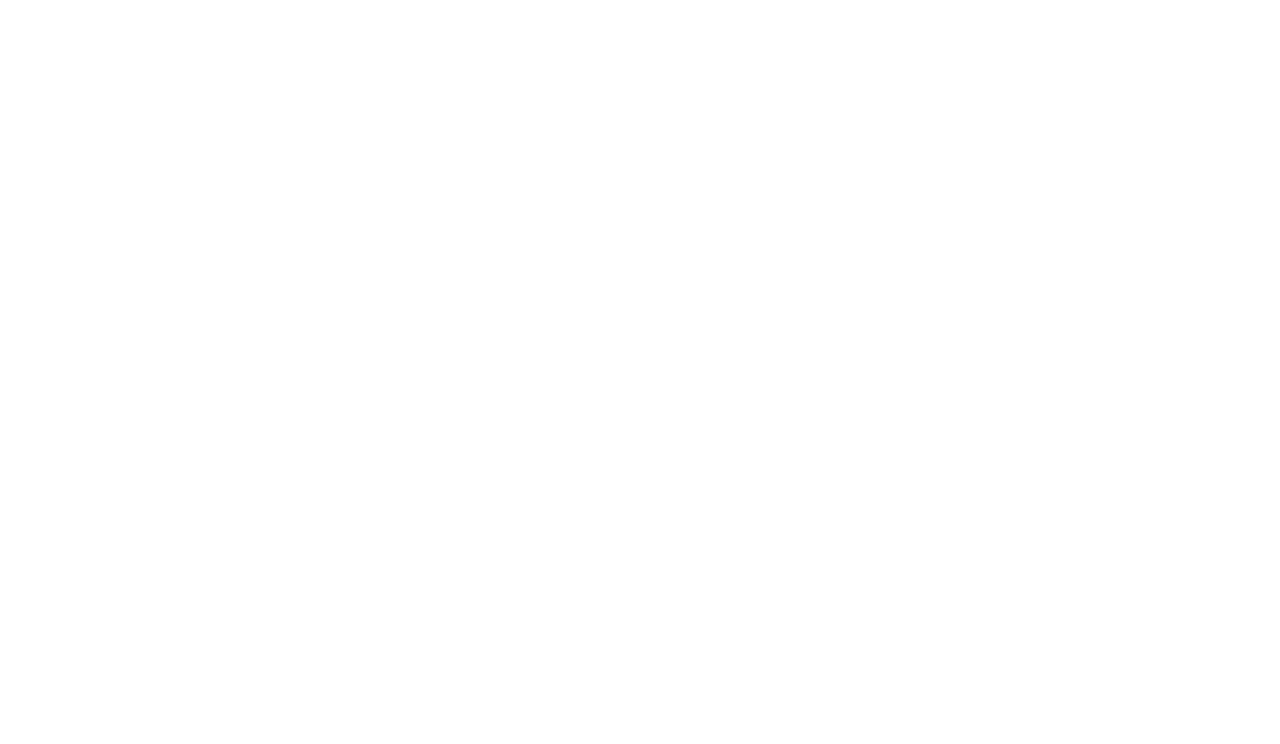
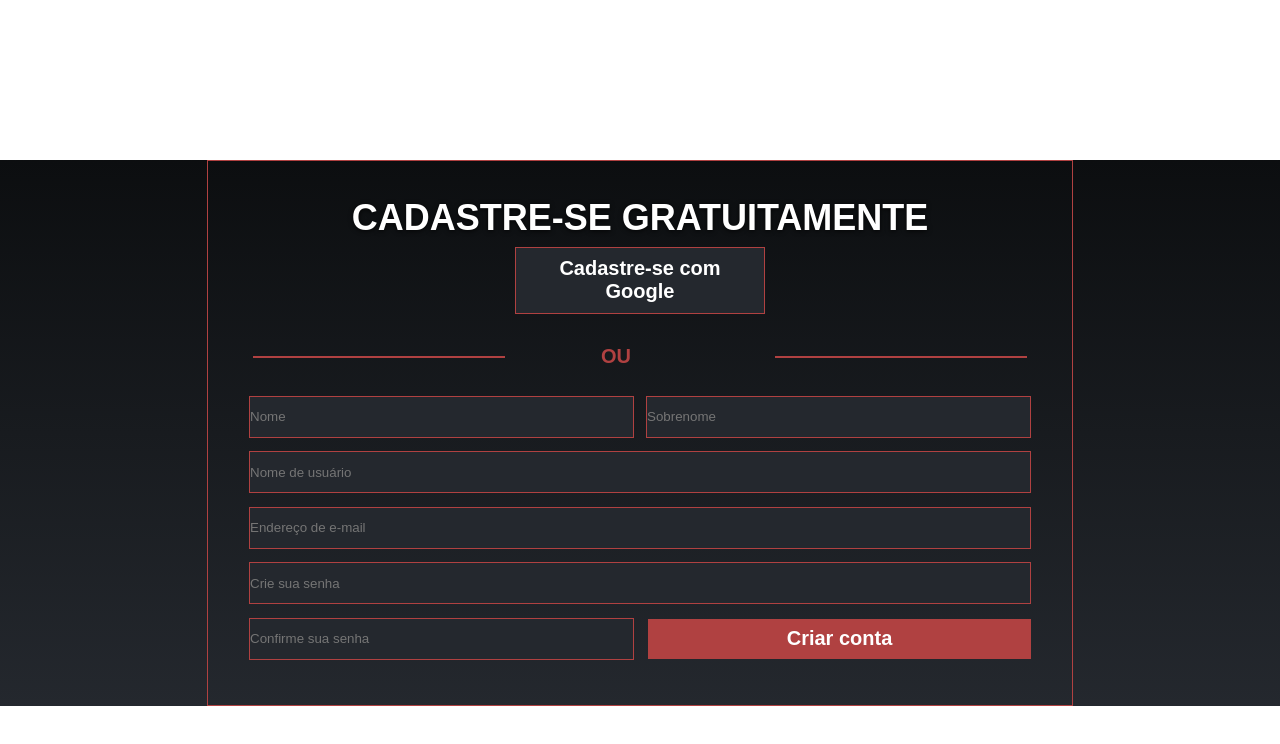
Before and after one commit to KauaneDelvoss/OrchidVue, a Vue app: page /cadastro in a window 1280 px wide. Shown: the top 744 px of the page. Built offline with nearby package versions, Linux system fonts and the light colour scheme.

Commit message:
Adição da página de cadastro e contato (desconfig)

```diff
--- /dev/null
+++ b/src/views/CadastroOrchid.vue
@@ -0,0 +1,324 @@
+<template>
+<div class="cadastro">
+<form action="">
+
+<!-- TÍTULO -->
+    <section class="showcase-1">
+        <div class="top-box top-box-a">
+            <h1>CADASTRE-SE GRATUITAMENTE</h1>
+        </div>
+
+        <div class="top-box top-box-b">
+            <button class="google-btn">Cadastre-se com Google</button>
+        </div>
+    </section>
+<!-- FIM DO TÍTULO -->
+
+<!-- LINHA -->
+    <section class="showcase-2">
+        <div class="top-box top-box-a">
+            <hr color="#B04141">
+        </div>
+
+        <div class="top-box top-box-b">
+            <p>OU</p>
+        </div>
+
+        <div class="top-box top-box-c">
+            <hr color="#B04141">
+        </div>
+    </section>
+<!-- FIM DA LINHA -->
+
+<!-- INPUTS -->
+    <section class="showcase-3">
+        <div class="top-box top-box-a">
+            <input type="text" placeholder="Nome" name="nome" class="input-register">
+        </div>
+
+        <div class="top-box top-box-b">
+            <input type="text" placeholder="Sobrenome" name="sobrenome" class="input-register">
+        </div>
+    </section>
+
+    <section class="showcase-4">
+        <div class="top-box top-box-a">
+            <input type="text" placeholder="Nome de usuário" name="username" class="input-register">
+        </div>
+    </section>
+
+    <section class="showcase-5">
+        <div class="top-box top-box-a">
+            <input type="text" placeholder="Endereço de e-mail" name="email" class="input-register">
+        </div>
+    </section>
+
+    <section class="showcase-6">
+        <div class="top-box top-box-a">
+            <input type="text" placeholder="Crie sua senha" name="senha-1" class="input-register">
+        </div>
+    </section>
+
+    <section class="showcase-7">
+        <div class="top-box top-box-a">
+            <input type="text" placeholder="Confirme sua senha" name="senha-1" class="input-register">
+        </div>
+
+        <div class="top-box top-box-b">
+            <button class="create-acc-btn">Criar conta</button>
+        </div>
+    </section>
+</form>
+</div>
+</template>
+
+<script>
+export default {
+
+}
+</script>
+
+<style>
+.cadastro {
+    font-family: 'Montserrat', Arial, Helvetica, sans-serif;
+    background: linear-gradient(#0c0e10, #24282E);
+}
+
+form {
+    margin: 10rem auto;
+    border: solid #B04141;
+    border-width: 1px;
+    padding: 2rem;
+    width: 50rem;
+    height: 30rem;
+    display: grid;
+    justify-content: center;
+}
+
+
+.top-box-a {
+    grid-area: top-box-a;
+}
+
+.top-box-b {
+    grid-area: top-box-b;
+}
+
+.top-box-c {
+    grid-area: top-box-c;
+}
+
+.input-register {
+    border: solid 1px var(--red);
+    background-color: var(--primary);
+    height: 40px;
+}
+
+.showcase-1 {
+    display: grid;
+    grid-template-columns: 1fr;
+    grid-template-areas:
+    'top-box-a'
+    'top-box-b';
+}
+
+.showcase-1 h1 {
+    display: flex;
+    align-items: center;
+    justify-content: center;
+    font-weight: bold;
+    font-size: 20px;
+    margin: 0;
+}
+
+.showcase-1 .google-btn {
+    background-color: var(--primary);
+    color: var(--light);
+    padding: 0.6rem 1.3rem;
+    text-decoration: none;
+    border: solid 1px;
+    border-color: var(--red);
+    width: 200px;
+    font-weight: bold;
+    font-size: 20px;
+    display: flex;
+    align-items: center;
+    justify-content: center;
+    width: 250px;
+}
+
+.showcase-1 .top-box-b {
+    display: flex;
+    align-items: center;
+    justify-content: center;
+}
+
+.showcase-2 {
+    display: grid;
+    grid-template-columns: repeat(3, 1fr);
+    grid-template-areas:
+    'top-box-a top-box-b top-box-c';
+}
+
+.showcase-2 .top-box {
+    display: flex;
+    justify-content: center;
+    align-items: center;
+}
+
+.showcase-2 .top-box-a {
+    display: flex;
+    align-items: center;
+}
+
+.showcase-2 .top-box-a hr {
+    display: flex;
+    align-items: center;
+    width: 250px;
+}
+
+.showcase-2 .top-box-b p {
+    color: var(--red);
+    font-weight: bold;
+}
+
+.showcase-2 .top-box-b {
+    display: flex;
+    align-items: center;
+    justify-content: center;
+}
+
+.showcase-2 .top-box-c {
+    display: flex;
+    align-items: center;
+}
+
+.showcase-2 .top-box-c hr {
+    display: flex;
+    align-items: center;
+    width: 250px;
+}
+
+.showcase-3 {
+    display: grid;
+    grid-template-columns: repeat(2, 1fr);
+    grid-template-areas:
+    'top-box-a top-box-b';
+    height: 40px;
+}
+
+.showcase-3 .top-box {
+    display: flex;
+    /* align-items: center; */
+    /* justify-content: center; */
+}
+
+.showcase-3 .top-box-b {
+    display: flex;
+    align-items: center;
+    justify-content: right;
+}
+
+.showcase-3 .top-box-a {
+    display: flex;
+    align-items: center;
+    justify-content: left;
+}
+
+.showcase-3 .top-box-a input {
+    width: 383px;
+}
+
+.showcase-3 .top-box-b input {
+    width: 383px;
+}
+
+.showcase-4 {
+    display: grid;
+    grid-template-columns: 1fr;
+    grid-template-areas:
+    'top-box-a';
+}
+
+.showcase-4 .top-box {
+    display: flex;
+    align-items: center;
+}
+
+.showcase-4 .top-box-a input{
+    width: 780px;
+}
+
+.showcase-5 {
+    display: grid;
+    grid-template-columns: 1fr;
+    grid-template-areas:
+    'top-box-a';
+}
+
+.showcase-5 .top-box {
+    display: flex;
+    align-items: center;
+}
+
+.showcase-5 .top-box-a input{
+    width: 780px;
+}
+
+.showcase-6 {
+    display: grid;
+    grid-template-columns: 1fr;
+    grid-template-areas:
+    'top-box-a';
+    height: 40px;
+}
+
+.showcase-6 .top-box {
+    display: flex;
+    align-items: center;
+}
+
+.showcase-6 .top-box-a input{
+    width: 780px;
+}
+
+.showcase-7 {
+    display: grid;
+    grid-template-columns: repeat(2, 1fr);
+    grid-template-areas:
+    'top-box-a top-box-a top-box-b';
+}
+
+.showcase-7 .top-box {
+    display: flex;
+    align-items: center;
+}
+
+.showcase-7 .top-box-b {
+    display: flex;
+    align-items: center;
+    justify-content: right;
+}
+
+.showcase-7 .top-box-a {
+    display: flex;
+    align-items: center;
+    justify-content: left;
+}
+
+
+.showcase-7 .top-box-a input {
+    width: 383px;
+}
+
+.showcase-7 .top-box-b .create-acc-btn {
+    background-color: var(--red);
+    color: var(--light);
+    text-decoration: none;
+    font-weight: bold;
+    font-size: 20px;
+    border: 2px;
+    width: 383px;
+    height: 40px;
+}
+</style>
--- /dev/null
+++ b/src/views/ContatoOrchid.vue
@@ -0,0 +1,100 @@
+<template>
+<div class="contato">
+    <section class="sobrenos">
+        <div class="element top-box-a">
+            <h1>CONTATO (INSTAGRAM):</h1>
+            <ul class="contact-list">
+                <li><a href="https://www.instagram.com/aliso_gab/">ALISSON GABRIEL SANTOS</a></li>
+                <li><a href="https://www.instagram.com/caio_mitz/">CAIO SCHMITZ</a></li>
+                <li><a href="https://www.instagram.com/maria.nichelle/">MARIA EDUARDA NICHELLE FERREIRA</a></li>
+            </ul>
+        </div>
+
+        <div class="element top-box-b">
+            <img style="filter: invert(100%) sepia(0%) saturate(7488%) hue-rotate(143deg) brightness(100%) contrast(88%);" class="contato-image" src="/images/support.png" alt="">
+        </div>
+    </section>
+</div>
+</template>
+
+<script>
+export default {
+
+}
+</script>
+
+<style>
+.cadastro {
+    font-family: 'Montserrat', Arial, Helvetica, sans-serif;
+    background: linear-gradient(#0c0e10, #24282E);
+}
+
+.sobrenos {
+    display: grid;
+    margin-top: 3rem;
+    margin-left: 2rem;
+    grid-template-columns: repeat(2, 1fr);
+    grid-template-areas:
+    'top-box-a top-box-b';
+    align-items: center;
+    justify-content: center;
+    height: 50rem;
+}
+
+.element {
+    display: grid;
+    padding: 1.5rem;
+    margin-top: -3rem;
+}
+
+.top-box-a {
+    grid-area: top-box-a;
+}
+
+.top-box-a h1 {
+    font-weight: bold;
+    display: flex;
+    justify-content: left;
+    font-size: 2.25rem;
+}
+
+.top-box-a p {
+    line-height: 3rem;
+    text-align: justify;
+    display: flex;
+    justify-content: left;
+    font-size: 20px;
+}
+
+.top-box-a .contact-list {
+    list-style: none;
+    text-decoration: underline;
+    margin-left: -2rem;
+}
+
+.contact-list a{
+    font-size: 30px;
+}
+
+.top-box-a a {
+    text-decoration: none;
+    color: var(--light);
+    font-weight: bold;
+}
+
+.top-box-b {
+    display: flex;
+    grid-area: top-box-b;
+    align-items: center;
+    justify-content: center;
+}
+
+.top-box-b .contato-image {
+    height: 500px;
+    width: auto;
+    display: flex;
+    justify-content: right;
+    align-items: baseline;
+    fill: #ffffff;
+}
+</style>
--- a/src/views/EquipesOrchid.vue
+++ b/src/views/EquipesOrchid.vue
@@ -19,6 +19,10 @@
 </script>
 
 <style>
+
+.tudo-4 {
+    font-family: 'Montserrat', Arial, Helvetica, sans-serif;
+}
 .bgordem-2 {
     background: url(@/assets/ordo-realitas.jpeg);
     background-size: cover;
--- a/src/views/LoginOrchid.vue
+++ b/src/views/LoginOrchid.vue
@@ -39,7 +39,7 @@
 
         <section class="showcase-5">
             <div class="top-box top-box-a-3">
-                <input type="text" placeholder="Senha" name="email" class="input-register">
+                <input type="text" placeholder="Senha" name="senha" class="input-register">
             </div>
         </section>
 
@@ -69,6 +69,11 @@
 </script>
 
 <style>
+
+.tudo-2 {
+    font-family: 'Montserrat', Arial, Helvetica, sans-serif;
+    background: linear-gradient(#0c0e10, #24282E);
+}
 
 :root {
     --primary: #24282E;
@@ -133,8 +138,9 @@
     align-items: center;
     justify-content: center;
     font-weight: bold;
-    font-size: 20px;
+    font-size: 30px;
     margin: 0;
+    color: #ffffff;
 }
 
 .showcase-1 .google-btn {
```
Also changed, not shown: src/router/index.js (+10 -1 lines), 7 other files (tests, documents, lock files or other folders).
